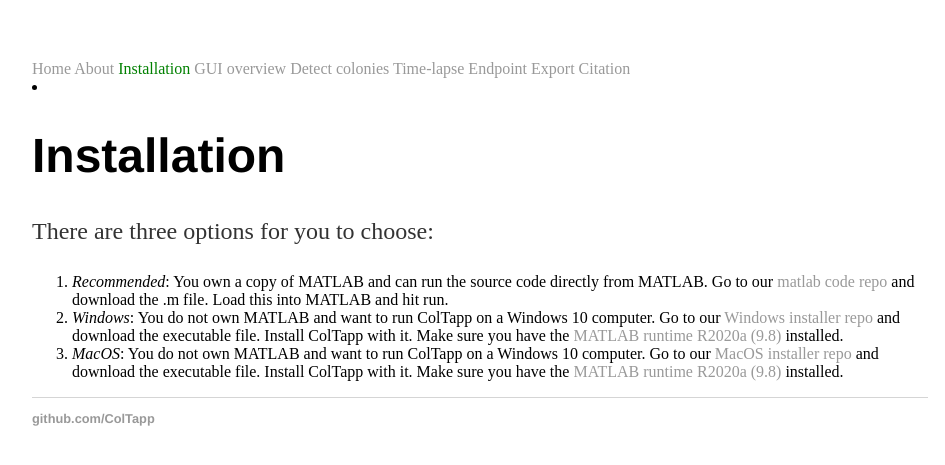
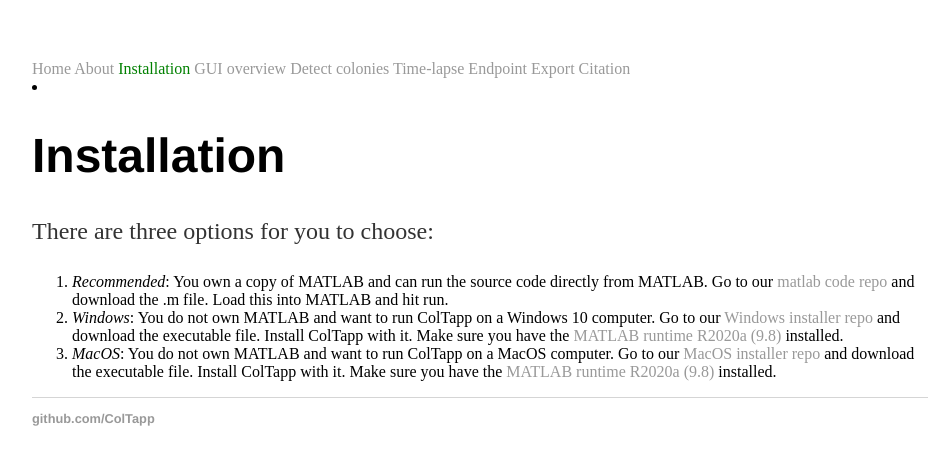
Before and after one commit to ColTapp/ColTapp.github.io, a Jekyll site: the page built from installation.md, in a window 1280 px wide. Shown: the top 465 px of the page, without its empty margins (160-1105 px from the left). Built offline with Jekyll 4.4.1, drawn with Linux system fonts in a browser that asks for light colours.

Commit message:
Update installation.md

```diff
--- a/installation.md
+++ b/installation.md
@@ -6,4 +6,4 @@
 There are three options for you to choose:
 1. _Recommended_: You own a copy of MATLAB and can run the source code directly from MATLAB. Go to our [matlab code repo](https://github.com/ColTapp/matlab-code) and download the .m file. Load this into MATLAB and hit run.
 2. _Windows_: You do not own MATLAB and want to run ColTapp on a Windows 10 computer. Go to our [Windows installer repo](https://github.com/ColTapp/win-executable) and download the executable file. Install ColTapp with it. Make sure you have the [MATLAB runtime R2020a (9.8)](https://ch.mathworks.com/de/products/compiler/matlab-runtime.html) installed.
-3. _MacOS_: You do not own MATLAB and want to run ColTapp on a Windows 10 computer. Go to our [MacOS installer repo](https://github.com/ColTapp/mac-executable) and download the executable file. Install ColTapp with it. Make sure you have the [MATLAB runtime R2020a (9.8)](https://ch.mathworks.com/de/products/compiler/matlab-runtime.html) installed.
+3. _MacOS_: You do not own MATLAB and want to run ColTapp on a MacOS computer. Go to our [MacOS installer repo](https://github.com/ColTapp/mac-executable) and download the executable file. Install ColTapp with it. Make sure you have the [MATLAB runtime R2020a (9.8)](https://ch.mathworks.com/de/products/compiler/matlab-runtime.html) installed.
```
